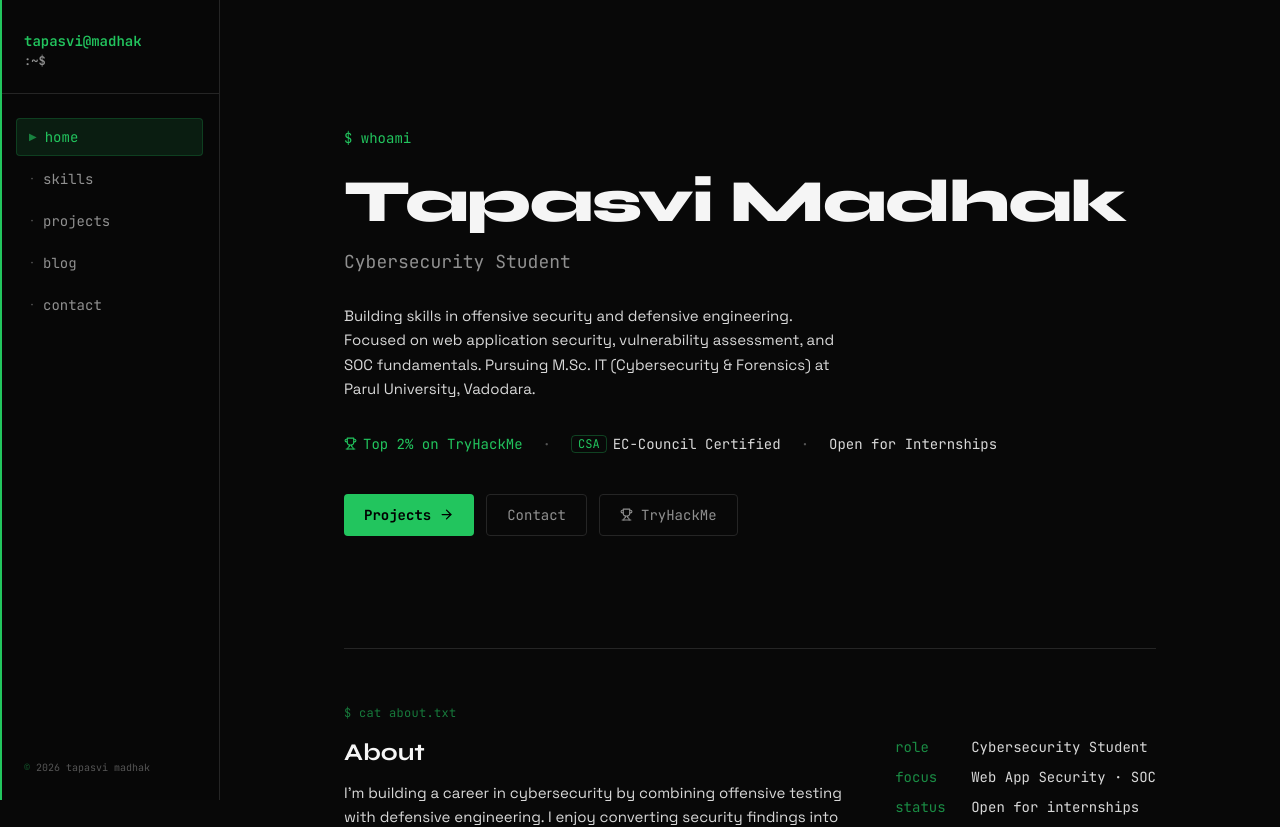
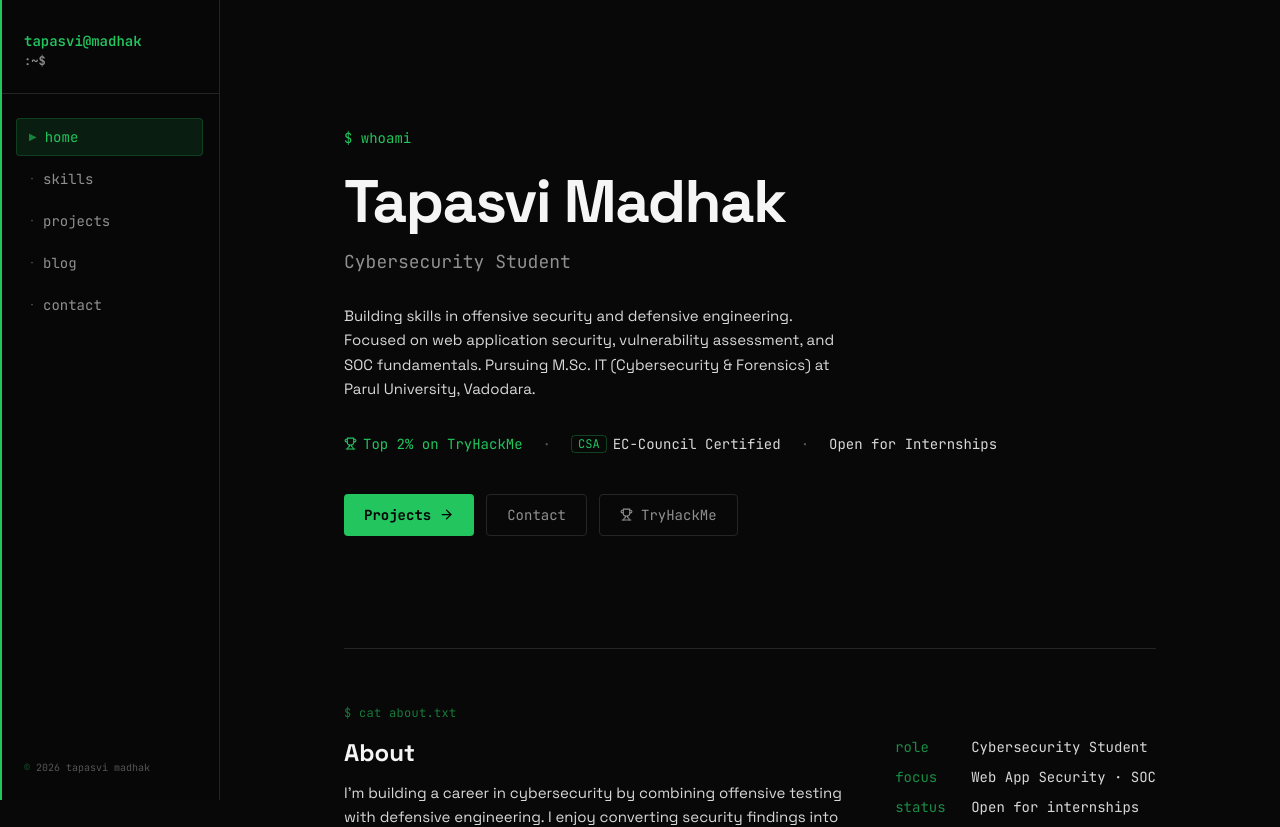
Before and after one commit to TapasviMadhak/tapasvi-madhak, a React (Vite) app: page / in a window 1280 px wide. Shown: the top 827 px of the page. Built offline with nearby package versions, Linux system fonts and the light colour scheme.

Commit message:
fix: revert all page titles back to Space Grotesk remove Syne from headings

```diff
--- a/src/pages/Blog.jsx
+++ b/src/pages/Blog.jsx
@@ -23,7 +23,7 @@ export default function Blog() {
           $ curl medium.com/@tapasviMadhak
         </p>
         <div className="flex items-end justify-between mb-10">
-          <h1 className="font-display text-3xl font-bold text-ink-white">Articles</h1>
+          <h1 className="text-3xl font-bold text-ink-white">Articles</h1>
           <a
             href="https://medium.com/@tapasviMadhak"
             target="_blank"
--- a/src/pages/Contact.jsx
+++ b/src/pages/Contact.jsx
@@ -41,7 +41,7 @@ export default function Contact() {
     <section className="py-16">
       <motion.div initial="hidden" animate="show" variants={fade} transition={{ duration: 0.4 }}>
         <p className="font-mono text-xs text-[#22c55e]/60 mb-4 tracking-wide">$ ./contact.sh</p>
-        <h1 className="font-display text-3xl font-bold text-ink-white mb-2">Get in Touch</h1>
+        <h1 className="text-3xl font-bold text-ink-white mb-2">Get in Touch</h1>
         <p className="text-ink-text mb-10 max-w-md">
           Open to internships, security research collaboration, and CTF partnerships.
         </p>
--- a/src/pages/Home.jsx
+++ b/src/pages/Home.jsx
@@ -17,7 +17,7 @@ export default function Home() {
         >
           <span className="font-mono text-sm text-gr block mb-6">$ whoami</span>
 
-          <h1 className="font-display text-5xl md:text-6xl font-extrabold text-ink-white tracking-tight leading-none mb-4">
+          <h1 className="text-5xl md:text-6xl font-extrabold text-ink-white tracking-tight leading-none mb-4">
             Tapasvi Madhak
           </h1>
 
@@ -86,7 +86,7 @@ export default function Home() {
           <p className="font-mono text-xs text-[#22c55e]/60 mb-4 tracking-wide">$ cat about.txt</p>
           <div className="grid gap-8 md:grid-cols-[1fr_auto]">
             <div>
-              <h2 className="font-display text-2xl font-bold text-ink-white mb-1">About</h2>
+              <h2 className="text-2xl font-bold text-ink-white mb-1">About</h2>
               <p className="text-ink-text leading-relaxed mt-3 max-w-xl">
                 I'm building a career in cybersecurity by combining offensive testing with
                 defensive engineering. I enjoy converting security findings into actionable
--- a/src/pages/Projects.jsx
+++ b/src/pages/Projects.jsx
@@ -36,7 +36,7 @@ export default function Projects() {
       <motion.div initial="hidden" animate="show" variants={fade} transition={{ duration: 0.4 }}>
         <p className="font-mono text-xs text-[#22c55e]/60 mb-4 tracking-wide">$ ls ~/projects</p>
         <div className="flex items-end justify-between mb-10">
-          <h1 className="font-display text-3xl font-bold text-ink-white">Projects</h1>
+          <h1 className="text-3xl font-bold text-ink-white">Projects</h1>
           <a
             href="https://github.com/TapasviMadhak"
             target="_blank"
--- a/src/pages/Skills.jsx
+++ b/src/pages/Skills.jsx
@@ -14,7 +14,7 @@ export default function Skills() {
         transition={{ duration: 0.4 }}
       >
         <p className="font-mono text-xs text-[#22c55e]/60 mb-4 tracking-wide">$ cat skills.json</p>
-        <h1 className="font-display text-3xl font-bold text-ink-white mb-10">Skills &amp; Certifications</h1>
+        <h1 className="text-3xl font-bold text-ink-white mb-10">Skills &amp; Certifications</h1>
 
         <div className="grid gap-12 md:grid-cols-2">
 
```
